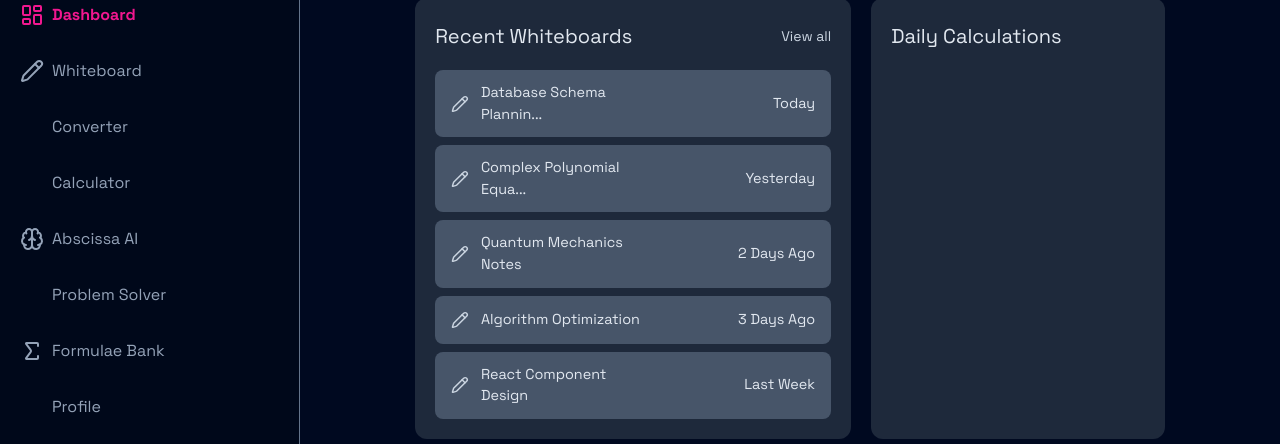
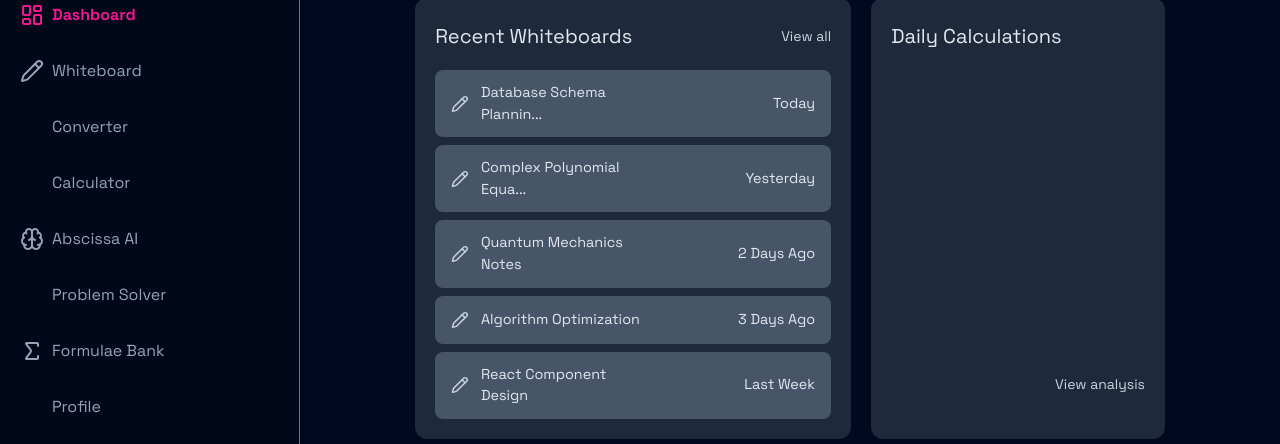
Before and after one commit to fisayo-dev/abscissa, a React (Vite) app in the folder frontend/: page /dashboard in a window 1280 px wide. Shown: the part 122-566 px from the top of the page. Built offline with nearby package versions, Linux system fonts and the light colour scheme; some icons are missing.

Commit message:
added secondary btn for daily calcs card

```diff
--- a/frontend/src/pages/Private/UserHome.jsx
+++ b/frontend/src/pages/Private/UserHome.jsx
@@ -47,11 +47,11 @@ const UserHome = () => {
             <div className="grid gap-4">
               <div className="flex py-1 items-center justify-between">
                 <h2 className="text-xl ">Daily Calculations</h2>
-                {/* <Link className="text-slate-300 hover:underline text-sm">View analysis</Link> */}
               </div>
-              <div className="flex flex-col place-items-center pt-10">
+              <div className="flex flex-col place-items-center py-10">
                 <Graph className="h-52 w-52"/>
               </div>
+                <Link className="text-right text-slate-300 hover:underline text-sm">View analysis</Link>
             </div>
           </div>
         </div>
```
